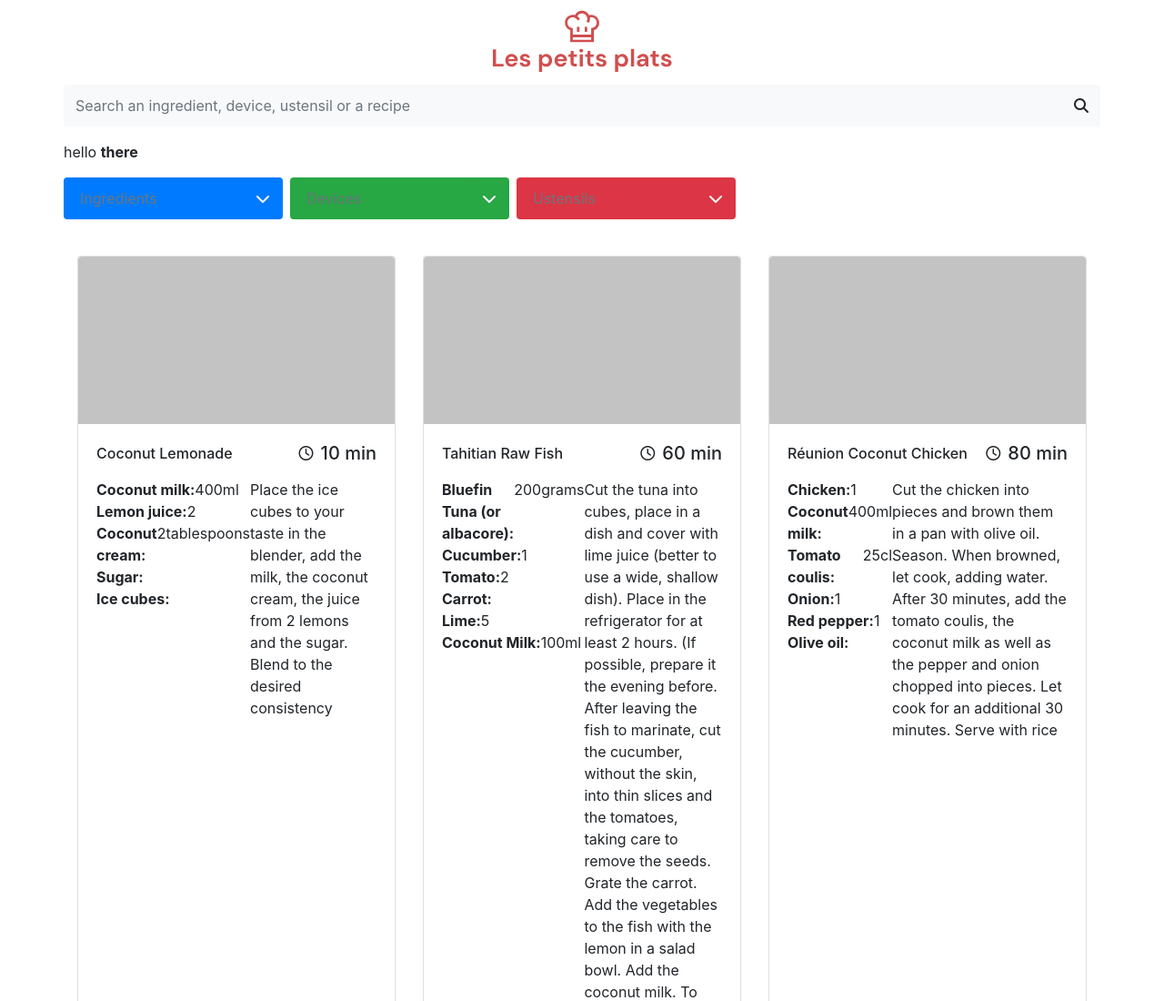
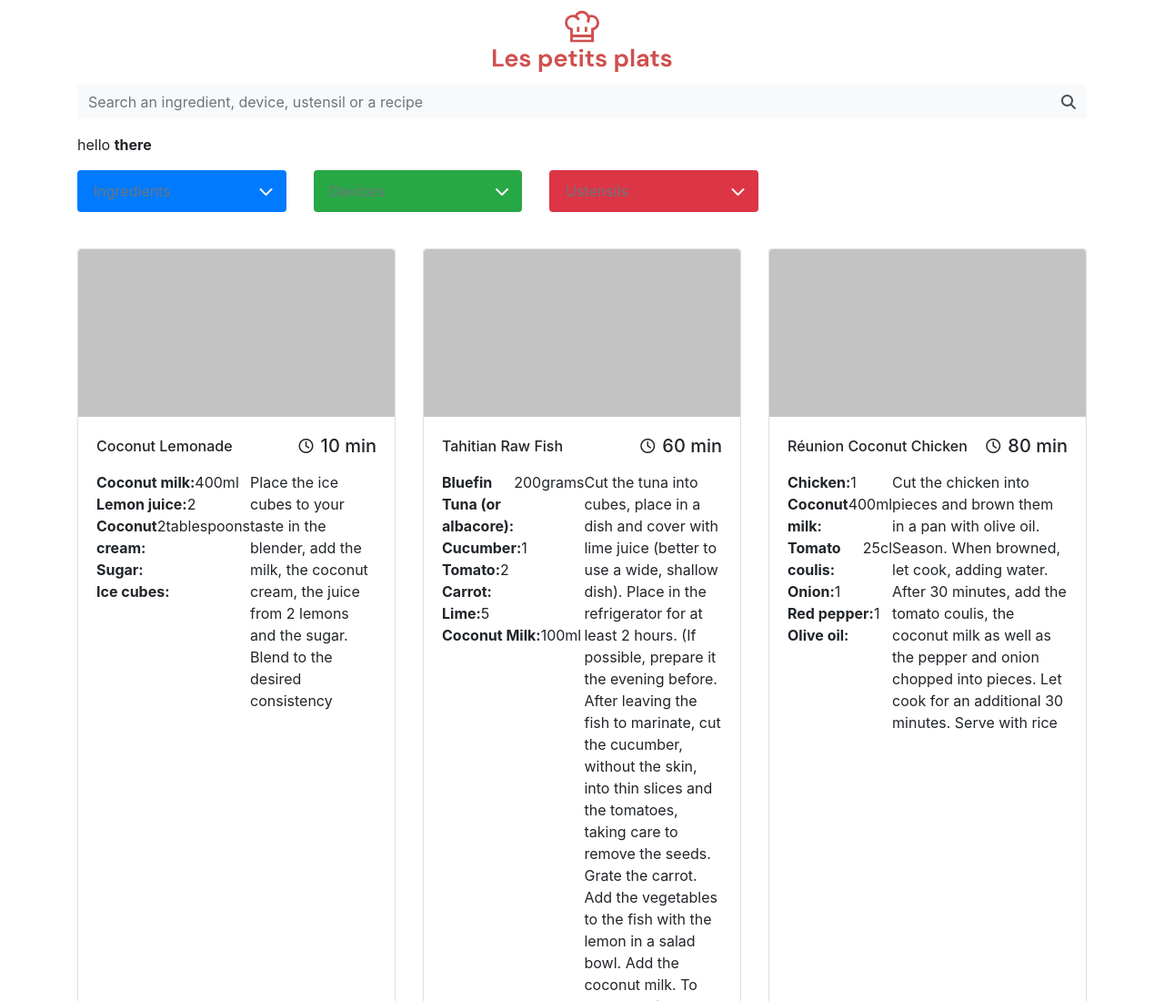
Before and after one commit to DylanNicolet/Front-End-P7-OpenClassrooms, a website: page index.html in a window 1280 px wide. Shown: the top 1100 px of the page at 91% size. Drawn offline with nearby package versions, Linux system fonts and the light colour scheme.

Commit message:
Worked on: layout

```diff
--- a/index.html
+++ b/index.html
@@ -22,35 +22,37 @@
         </section>
 
         <!--Search Bar-->
-        <section class="row mb-3 py-1 bg-light rounded">
-            <section class="col p-0">
-                <input class="form-control bg-light border-light" id="searchInput" type="text" placeholder="Search an ingredient, device, ustensil or a recipe">
-            </section>
-            <section class="col text-right p-0">
-                <a class="btn btn-light"><i class="fas fa-search"></i></a>
-            </section>
+        <section class="input-group mb-3">
+            <input class="form-control border-0 bg-light" placeholder="Search an ingredient, device, ustensil or a recipe">
+            <span class="input-group-append bg-white border-0">
+                <a class="input-group-text bg-light btn border-0" href="#">
+                    <i class="fas fa-search"></i>
+                </a>
+            </span>
         </section>
 
         <!--Selected filters-->
         <section class="row">
-            <p>hello <b>there</b> </p>
+            <section class="col">
+                <p>hello <b>there</b> </p>
+            </section>
         </section>
 
         <!--Main Filters-->
         <section class="row d-inline-flex">
-            <section class="col-3 px-0 mr-2">
+            <section class="col-3">
                 <button class="d-flex align-items-center justify-content-between rounded border-0 py-1 text-light bg-primary">
                     <input class="form-control bg-primary border-0" id="searchInput" type="text" placeholder="Ingredients">
                     <i class="fas fa-chevron-down mx-2"></i>
                 </button>
             </section>
-            <section class="col-3 px-0 mr-2">
+            <section class="col-3">
                 <button class="d-flex align-items-center justify-content-between rounded border-0 py-1 text-light bg-success">
                     <input class="form-control bg-success border-0" id="searchInput" type="text" placeholder="Devices">
                     <i class="fas fa-chevron-down mx-2"></i>
                 </button>
             </section>
-            <section class="col-3 px-0">
+            <section class="col-3">
                 <button class="d-flex align-items-center justify-content-between rounded border-0 py-1 text-light bg-danger">
                     <input class="form-control bg-danger border-0" id="searchInput" type="text" placeholder="Ustensils">
                     <i class="fas fa-chevron-down mx-2"></i>
```
